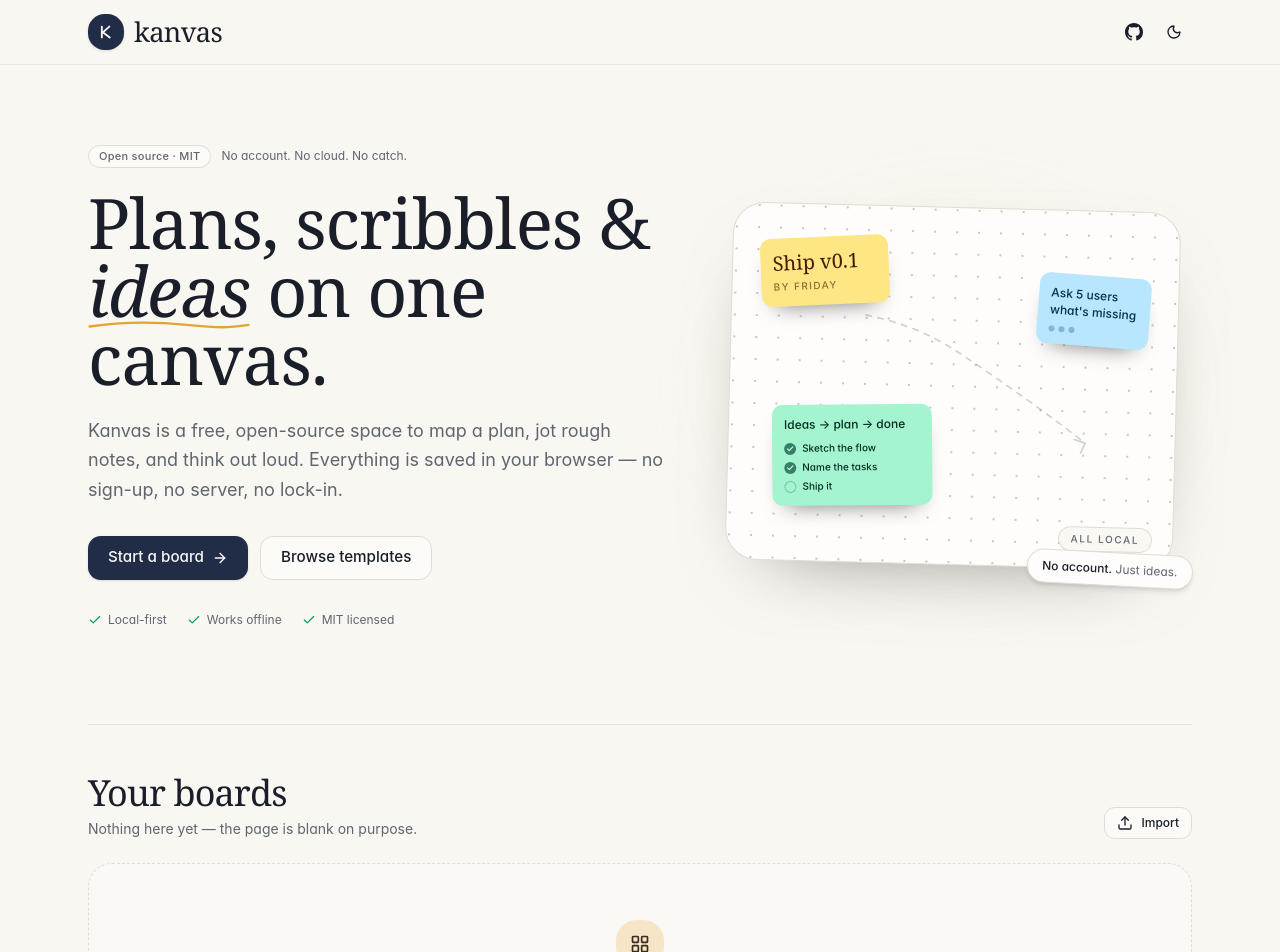
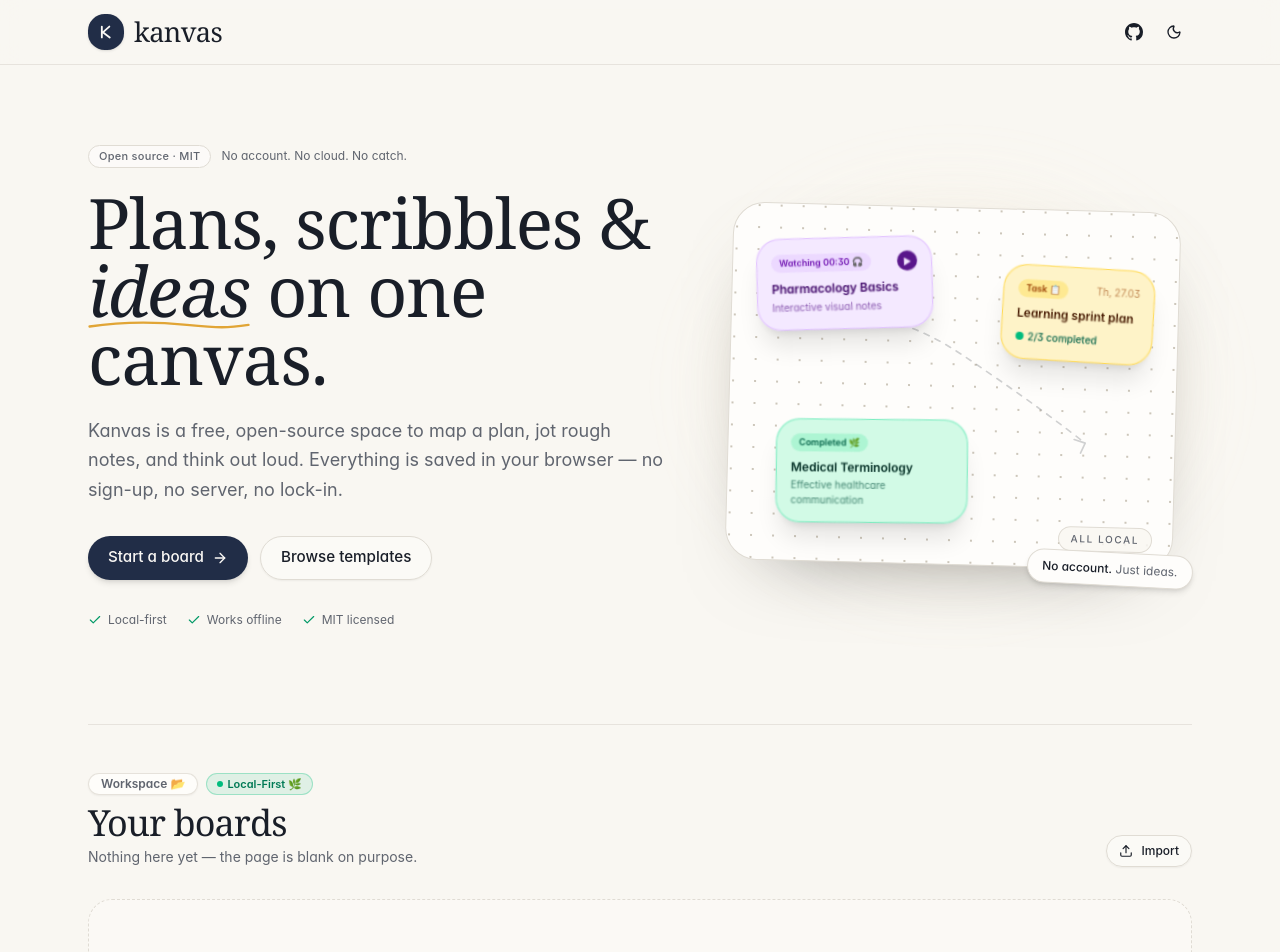
Before and after one commit to Hugoagfarizky/kanvas, a React (Vite) app: page / in a window 1280 px wide. Shown: the top 952 px of the page. Built offline with nearby package versions, Linux system fonts and the light colour scheme.

Commit message:
feat(ui): complete bento dashboard, hero cards, board cards, and canvas layers matching reference design

```diff
--- a/src/components/canvas.tsx
+++ b/src/components/canvas.tsx
@@ -31,6 +31,7 @@ import {
   Frame,
   Hand,
   Highlighter,
+  Layers,
   ListTodo,
   MapPin,
   Maximize2,
@@ -269,6 +270,7 @@ function BoardCanvasInner({ board, onViewportChange, onPersist }: CanvasProps) {
   const { zoom } = useViewport()
   const [showMiniMap, setShowMiniMap] = useState(false)
   const [showZoomMenu, setShowZoomMenu] = useState(false)
+  const [showLayers, setShowLayers] = useState(false)
 
   const [nodes, setNodes] = useState<Node[]>(() => board.nodes.map(toFlowNode))
   const [edges, setEdges] = useState<Edge[]>(() => board.edges.map(toFlowEdge))
@@ -1098,7 +1100,99 @@ function BoardCanvasInner({ board, onViewportChange, onPersist }: CanvasProps) {
           >
             <MapPin className="size-4" />
           </button>
+
+          {/* Layers Toggle (Ref 2 inspired) */}
+          <button
+            type="button"
+            onClick={() => setShowLayers((v) => !v)}
+            className={cn(
+              "flex size-8 items-center justify-center rounded-full transition",
+              showLayers
+                ? "bg-accent text-accent-foreground font-semibold shadow-xs"
+                : "text-muted-foreground hover:bg-accent hover:text-foreground",
+            )}
+            title={showLayers ? "Hide Layers" : "Show Layers"}
+          >
+            <Layers className="size-4" />
+          </button>
         </div>
+
+        {/* Floating Layers Button & Inspector (Ref 2 inspired) */}
+        <button
+          type="button"
+          onClick={() => setShowLayers((v) => !v)}
+          className={cn(
+            "fixed top-20 left-6 z-40 flex items-center gap-1.5 rounded-full border border-border/80 bg-card/90 px-3 py-1.5 text-xs font-semibold shadow-xl backdrop-blur-xl ring-1 ring-border/20 transition hover:bg-accent active:scale-95",
+            showLayers ? "bg-primary text-primary-foreground hover:bg-primary/95" : "text-foreground",
+          )}
+          title="Toggle Layers"
+        >
+          <Layers className="size-3.5" />
+          <span>Layers</span>
+          <span className="rounded-full bg-foreground/10 px-1.5 py-0.2 text-[10px]">
+            {nodes.length}
+          </span>
+        </button>
+
+        {showLayers ? (
+          <div className="fixed top-29 left-6 z-40 w-68 rounded-3xl border border-border/80 bg-card/95 p-3.5 shadow-2xl backdrop-blur-xl ring-1 ring-border/20 animate-in fade-in slide-in-from-left-2 duration-150">
+            <div className="flex items-center justify-between border-b border-border/60 pb-2">
+              <div className="flex items-center gap-1.5">
+                <Layers className="size-3.5 text-primary" />
+                <span className="text-xs font-bold text-foreground">Canvas Layers</span>
+              </div>
+              <button
+                type="button"
+                onClick={() => setShowLayers(false)}
+                className="rounded-full p-1 text-muted-foreground transition hover:bg-accent hover:text-foreground"
+              >
+                <X className="size-3.5" />
+              </button>
+            </div>
+
+            <div className="mt-2 max-h-64 space-y-1 overflow-y-auto pr-1">
+              {nodes.length === 0 ? (
+                <p className="py-4 text-center text-xs text-muted-foreground">No layers yet</p>
+              ) : (
+                nodes.map((n) => {
+                  const kind = (n.data as any)?.kind ?? n.type?.replace("kanvas-", "")
+                  const label =
+                    (n.data as any)?.data?.title ||
+                    (n.data as any)?.data?.text ||
+                    (n.data as any)?.data?.alt ||
+                    `${kind} node`
+
+                  return (
+                    <button
+                      key={n.id}
+                      type="button"
+                      onClick={() => {
+                        setNodes((current) =>
+                          current.map((item) => ({ ...item, selected: item.id === n.id })),
+                        )
+                        const w = (n.width ?? (n.data as any)?.size?.width ?? 120) as number
+                        const h = (n.height ?? (n.data as any)?.size?.height ?? 100) as number
+                        reactFlow.setCenter(n.position.x + w / 2, n.position.y + h / 2, {
+                          duration: 250,
+                          zoom: Math.max(0.8, zoom),
+                        })
+                      }}
+                      className={cn(
+                        "flex w-full items-center gap-2 rounded-xl px-2.5 py-1.5 text-left text-xs transition",
+                        n.selected
+                          ? "bg-primary text-primary-foreground font-semibold shadow-xs"
+                          : "text-foreground hover:bg-accent",
+                      )}
+                    >
+                      <span className="truncate flex-1 font-medium">{label}</span>
+                      <span className="text-[9px] uppercase font-bold opacity-60">{kind}</span>
+                    </button>
+                  )
+                })
+              )}
+            </div>
+          </div>
+        ) : null}
 
         {/* Primary Sculpted Pill Dock (Bottom-Center, inspired by Ref 3 & Ref 1) */}
         <div className="fixed bottom-6 left-1/2 -translate-x-1/2 z-40 flex items-center gap-1 rounded-full border border-border/80 bg-card/90 px-3 py-1.5 shadow-2xl backdrop-blur-xl ring-1 ring-border/20 transition-all">
--- a/src/components/hero.tsx
+++ b/src/components/hero.tsx
@@ -9,20 +9,14 @@ export function Hero({ onStart }: { onStart: () => void }) {
   return (
     <section className="grid items-center gap-14 pb-16 pt-12 lg:grid-cols-[1.1fr_0.9fr] lg:gap-10 lg:pb-24 lg:pt-20">
       <div>
-        <div
-          className="animate-rise flex flex-wrap items-center gap-2.5"
-          style={{ animationDelay: "0ms" }}
-        >
+        <div className="flex flex-wrap items-center gap-2.5">
           <Badge variant="outline" className="bg-card/70">
             Open source · MIT
           </Badge>
           <span className="text-xs text-muted-foreground">No account. No cloud. No catch.</span>
         </div>
 
-        <h1
-          className="animate-rise mt-5 max-w-2xl font-display text-[3.15rem] leading-[0.98] tracking-[-0.015em] sm:text-6xl lg:text-[4.35rem]"
-          style={{ animationDelay: "60ms" }}
-        >
+        <h1 className="mt-5 max-w-2xl font-display text-[3.15rem] leading-[0.98] tracking-[-0.015em] sm:text-6xl lg:text-[4.35rem]">
           Plans, scribbles &amp;{" "}
           <span className="relative inline-block italic">
             ideas
@@ -44,31 +38,22 @@ export function Hero({ onStart }: { onStart: () => void }) {
           on one canvas.
         </h1>
 
-        <p
-          className="animate-rise mt-6 max-w-xl text-base leading-relaxed text-muted-foreground sm:text-lg"
-          style={{ animationDelay: "120ms" }}
-        >
+        <p className="mt-6 max-w-xl text-base leading-relaxed text-muted-foreground sm:text-lg">
           Kanvas is a free, open-source space to map a plan, jot rough notes, and think out loud.
           Everything is saved in your browser — no sign-up, no server, no lock-in.
         </p>
 
-        <div
-          className="animate-rise mt-8 flex flex-col gap-3 sm:flex-row"
-          style={{ animationDelay: "180ms" }}
-        >
-          <Button size="lg" onClick={onStart}>
+        <div className="mt-8 flex flex-col gap-3 sm:flex-row">
+          <Button size="lg" onClick={onStart} className="rounded-full shadow-md hover:scale-105 active:scale-95 transition-all">
             Start a board
             <ArrowRight />
           </Button>
-          <Button variant="outline" size="lg" onClick={scrollToTemplates}>
+          <Button variant="outline" size="lg" onClick={scrollToTemplates} className="rounded-full shadow-xs hover:bg-accent transition-all">
             Browse templates
           </Button>
         </div>
 
-        <ul
-          className="animate-rise mt-8 flex flex-wrap gap-x-5 gap-y-2 text-xs text-muted-foreground"
-          style={{ animationDelay: "240ms" }}
-        >
+        <ul className="mt-8 flex flex-wrap gap-x-5 gap-y-2 text-xs text-muted-foreground">
           {HIGHLIGHTS.map((item) => (
             <li key={item} className="flex items-center gap-1.5">
               <Check className="size-3.5 text-emerald-600 dark:text-emerald-400" />
@@ -115,40 +100,48 @@ function HeroCanvas() {
           />
         </svg>
 
-        <div className="absolute left-7 top-8 w-32 -rotate-[4deg] rounded-md bg-amber-200 p-3 text-amber-950 shadow-[0_12px_22px_-14px_rgba(0,0,0,0.6)]">
-          <p className="font-display text-xl leading-tight">Ship v0.1</p>
-          <p className="mt-1 text-[10px] font-medium uppercase tracking-[0.14em] opacity-60">
-            by friday
+        {/* Lilac Tilted Card (Matching Ref 3 Pharmacology Card) */}
+        <div className="absolute left-6 top-8 w-44 -rotate-3 rounded-3xl border border-purple-300/80 bg-purple-100/95 p-3.5 text-purple-950 shadow-xl backdrop-blur-xs dark:border-purple-600/40 dark:bg-purple-950/60 dark:text-purple-100">
+          <div className="flex items-center justify-between">
+            <span className="inline-flex items-center gap-1 rounded-full bg-purple-200/80 px-2 py-0.5 text-[9px] font-semibold text-purple-800 dark:bg-purple-900/60 dark:text-purple-300">
+              Watching 00:30 🎧
+            </span>
+            <div className="flex size-5 items-center justify-center rounded-full bg-purple-900 text-purple-100 dark:bg-purple-200 dark:text-purple-900">
+              <span className="text-[9px] leading-none">▶</span>
+            </div>
+          </div>
+          <p className="mt-2 text-xs font-semibold leading-snug">Pharmacology Basics</p>
+          <p className="mt-0.5 text-[10px] text-purple-900/70 dark:text-purple-300/70">
+            Interactive visual notes
           </p>
         </div>
 
-        <div className="absolute right-7 top-16 w-28 rotate-[3deg] rounded-md bg-sky-200 p-3 text-sky-950 shadow-[0_12px_22px_-14px_rgba(0,0,0,0.6)]">
-          <p className="text-xs font-medium leading-snug">Ask 5 users what&apos;s missing</p>
-          <div className="mt-2 flex gap-1">
-            <span className="size-1.5 rounded-full bg-sky-900/30" />
-            <span className="size-1.5 rounded-full bg-sky-900/30" />
-            <span className="size-1.5 rounded-full bg-sky-900/30" />
+        {/* Butter Card (Matching Ref 3 Task Card) */}
+        <div className="absolute right-6 top-14 w-38 rotate-2 rounded-3xl border border-amber-300/80 bg-amber-100/95 p-3.5 text-amber-950 shadow-xl backdrop-blur-xs dark:border-amber-600/40 dark:bg-amber-950/60 dark:text-amber-100">
+          <div className="flex items-center justify-between">
+            <span className="inline-flex items-center gap-1 rounded-full bg-amber-200/80 px-2 py-0.5 text-[9px] font-semibold text-amber-800 dark:bg-amber-900/60 dark:text-amber-300">
+              Task 📋
+            </span>
+            <span className="text-[10px] text-amber-800/60 dark:text-amber-300/60">Th, 27.03</span>
+          </div>
+          <p className="mt-2 text-xs font-semibold">Learning sprint plan</p>
+          <div className="mt-2 flex items-center gap-1">
+            <span className="size-2 rounded-full bg-emerald-500" />
+            <span className="text-[10px] font-medium text-emerald-800 dark:text-emerald-400">2/3 completed</span>
           </div>
         </div>
 
-        <div className="absolute bottom-14 left-11 w-40 -rotate-2 rounded-md bg-emerald-200 p-3 text-emerald-950 shadow-[0_12px_22px_-14px_rgba(0,0,0,0.6)]">
-          <p className="text-xs font-medium">Ideas → plan → done</p>
-          <ul className="mt-2 space-y-1 text-[10px] font-medium">
-            {["Sketch the flow", "Name the tasks", "Ship it"].map((item, index) => (
-              <li key={item} className="flex items-center gap-1.5">
-                <span
-                  className={
-                    index === 2
-                      ? "flex size-3 items-center justify-center rounded-full border border-emerald-900/30"
-                      : "flex size-3 items-center justify-center rounded-full bg-emerald-900/70 text-emerald-50"
-                  }
-                >
-                  {index < 2 ? <Check className="size-2" strokeWidth={3} /> : null}
-                </span>
-                {item}
-              </li>
-            ))}
-          </ul>
+        {/* Mint Card (Matching Ref 3 Medical Terminology Card) */}
+        <div className="absolute bottom-10 left-12 w-48 -rotate-1 rounded-3xl border border-emerald-300/80 bg-emerald-100/95 p-3.5 text-emerald-950 shadow-xl backdrop-blur-xs dark:border-emerald-600/40 dark:bg-emerald-950/60 dark:text-emerald-100">
+          <div className="flex items-center justify-between">
+            <span className="inline-flex items-center gap-1 rounded-full bg-emerald-200/80 px-2 py-0.5 text-[9px] font-semibold text-emerald-800 dark:bg-emerald-900/60 dark:text-emerald-300">
+              Completed 🌿
+            </span>
+          </div>
+          <p className="mt-2 text-xs font-semibold">Medical Terminology</p>
+          <p className="mt-0.5 text-[10px] text-emerald-900/70 dark:text-emerald-300/70">
+            Effective healthcare communication
+          </p>
         </div>
 
         <div className="absolute bottom-4 right-5 rounded-full border border-border bg-background/85 px-3 py-1 text-[10px] font-medium uppercase tracking-[0.16em] text-muted-foreground">
--- a/src/index.css
+++ b/src/index.css
@@ -113,8 +113,8 @@
 
 @keyframes rise {
   from {
-    opacity: 0;
-    transform: translateY(14px);
+    opacity: 0.8;
+    transform: translateY(6px);
   }
   to {
     opacity: 1;
@@ -123,7 +123,7 @@
 }
 
 @utility animate-rise {
-  animation: rise 0.7s cubic-bezier(0.22, 1, 0.36, 1) both;
+  animation: rise 0.4s ease-out;
 }
 
 @media (prefers-reduced-motion: reduce) {
--- a/src/lib/templates.ts
+++ b/src/lib/templates.ts
@@ -61,23 +61,36 @@ export function getTemplate(id: TemplateId): BoardTemplate | undefined {
   return TEMPLATES.find((template) => template.id === id)
 }
 
-const NOTE_STYLE: NodeStyle = { fill: "#fef08a", stroke: "#eab308", text: "#1e293b", fontSize: 14 }
+const NOTE_STYLE_BUTTER: NodeStyle = { fill: "#fef9c3", stroke: "#fde047", text: "#713f12", fontSize: 14 }
+const NOTE_STYLE_LILAC: NodeStyle = { fill: "#f3e8ff", stroke: "#d8b4fe", text: "#581c87", fontSize: 14 }
+const NOTE_STYLE_MINT: NodeStyle = { fill: "#ecfdf5", stroke: "#a7f3d0", text: "#065f46", fontSize: 14 }
+const NOTE_STYLE_SKY: NodeStyle = { fill: "#f0f9ff", stroke: "#bae6fd", text: "#0369a1", fontSize: 14 }
+
 const FRAME_STYLE: NodeStyle = {
-  fill: "rgba(148,163,184,0.08)",
+  fill: "rgba(148,163,184,0.06)",
   stroke: "#94a3b8",
   text: "var(--foreground)",
   fontSize: 12,
 }
-const TASK_STYLE: NodeStyle = { fill: "#ffffff", stroke: "#cbd5e1", text: "#0f172a", fontSize: 13 }
+const TASK_STYLE: NodeStyle = { fill: "#ffffff", stroke: "#e2e8f0", text: "#0f172a", fontSize: 13 }
 
-function note(id: string, text: string, x: number, y: number, w = 200, h = 120): KanvasNode {
+function note(
+  id: string,
+  text: string,
+  x: number,
+  y: number,
+  w = 220,
+  h = 140,
+  style = NOTE_STYLE_BUTTER,
+  tag = "Note 📌",
+): KanvasNode {
   return {
     id,
     type: "note",
     position: { x, y },
     size: { width: w, height: h },
-    style: NOTE_STYLE,
-    data: { text },
+    style,
+    data: { text, tag },
   }
 }
 
@@ -98,8 +111,8 @@ function task(
   items: { id: string; text: string; done: boolean }[],
   x: number,
   y: number,
-  w = 240,
-  h = 180,
+  w = 260,
+  h = 190,
 ): KanvasNode {
   return {
     id,
@@ -117,55 +130,48 @@ export function seedNodesForTemplate(templateId: TemplateId): KanvasNode[] {
   switch (templateId) {
     case "brainstorm":
       return [
-        frame(nid(), "Ideas", -260, -180, 560, 360),
-        note(nid(), "What if users could...", -220, -120),
-        note(nid(), "We should try...", -20, -120),
-        note(nid(), "Crazy idea:", -220, 40),
-        note(nid(), "Keep this one?", 180, -40, 180, 100),
+        frame(nid(), "Ideas", -280, -200, 580, 380),
+        note(nid(), "Interactive visual learning cards", -240, -140, 220, 140, NOTE_STYLE_LILAC, "Idea 💡"),
+        note(nid(), "Instant contrast & pastel palettes", -240, 40, 220, 140, NOTE_STYLE_MINT, "Plan 🎯"),
+        note(nid(), "Offline-first IndexedDB persistence", 20, -140, 220, 140, NOTE_STYLE_BUTTER, "Note 📌"),
+        note(nid(), "Bento style dashboard & floating dock", 20, 40, 220, 140, NOTE_STYLE_SKY, "Urgent ⭐"),
       ]
     case "project":
       return [
-        frame(nid(), "Now", -300, -200, 280, 320),
-        frame(nid(), "Next", 20, -200, 280, 320),
-        frame(nid(), "Later", 340, -200, 280, 320),
+        frame(nid(), "Now", -320, -200, 300, 340),
+        frame(nid(), "Next", 20, -200, 300, 340),
+        frame(nid(), "Later", 360, -200, 300, 340),
         task(
           nid(),
-          "Now",
+          "Sprint Goals",
           [
-            { id: createId("task_item"), text: "Define scope", done: false },
-            { id: createId("task_item"), text: "First prototype", done: false },
+            { id: createId("task_item"), text: "Design Bento Dock", done: true },
+            { id: createId("task_item"), text: "Viewport & Zoom controls", done: true },
+            { id: createId("task_item"), text: "WCAG contrast verification", done: false },
           ],
-          -280,
-          -150,
-          240,
-          140,
+          -300,
+          -140,
+          260,
+          190,
         ),
       ]
     case "weekly":
       return [
-        frame(nid(), "Monday", -300, -180, 220, 200),
-        frame(nid(), "Wednesday", -60, -180, 220, 200),
-        frame(nid(), "Friday", 180, -180, 220, 200),
-        task(
-          nid(),
-          "This week",
-          [
-            { id: createId("task_item"), text: "Top priority", done: false },
-            { id: createId("task_item"), text: "Secondary", done: false },
-          ],
-          -280,
-          40,
-          220,
-          120,
-        ),
+        frame(nid(), "Monday", -320, -180, 250, 240),
+        frame(nid(), "Wednesday", -50, -180, 250, 240),
+        frame(nid(), "Friday", 220, -180, 250, 240),
+        note(nid(), "Weekly kick-off & goals", -300, -120, 210, 130, NOTE_STYLE_BUTTER, "Plan 🎯"),
+        note(nid(), "Mid-week prototype review", -30, -120, 210, 130, NOTE_STYLE_LILAC, "Task 📋"),
+        note(nid(), "Ship release & demo", 240, -120, 210, 130, NOTE_STYLE_MINT, "Urgent ⭐"),
       ]
     case "retro":
       return [
-        frame(nid(), "Went well", -300, -180, 260, 260),
-        frame(nid(), "To improve", 0, -180, 260, 260),
-        frame(nid(), "Action items", 300, -180, 260, 260),
-        note(nid(), "Fast releases", -270, -120, 200, 80),
-        note(nid(), "Flaky tests", 30, -120, 200, 80),
+        frame(nid(), "Went well 🌿", -320, -180, 280, 280),
+        frame(nid(), "To improve ⚠️", -20, -180, 280, 280),
+        frame(nid(), "Action items 🎯", 280, -180, 280, 280),
+        note(nid(), "Fast releases & bento docks", -290, -120, 220, 120, NOTE_STYLE_MINT, "Idea 💡"),
+        note(nid(), "Ensure all contrast is AA compliant", 10, -120, 220, 120, NOTE_STYLE_BUTTER, "Task 📋"),
+        note(nid(), "Write docs with visual guide", 310, -120, 220, 120, NOTE_STYLE_SKY, "Plan 🎯"),
       ]
     default:
       return []
--- a/src/pages/dashboard.tsx
+++ b/src/pages/dashboard.tsx
@@ -255,20 +255,29 @@ export function DashboardPage() {
           aria-busy={boards === null}
           className="scroll-mt-24 border-t border-border/70 py-12"
         >
-          <div className="mb-6 flex flex-col gap-4 lg:flex-row lg:items-end lg:justify-between">
+          <div className="mb-8 flex flex-col gap-4 lg:flex-row lg:items-end lg:justify-between">
             <div>
+              <div className="flex items-center gap-2 mb-2">
+                <span className="inline-flex items-center gap-1.5 rounded-full border border-border/80 bg-card/90 px-3 py-0.5 text-xs font-semibold text-muted-foreground shadow-xs">
+                  <span>Workspace 📂</span>
+                </span>
+                <span className="inline-flex items-center gap-1 rounded-full border border-emerald-500/30 bg-emerald-500/10 px-2.5 py-0.5 text-[11px] font-semibold text-emerald-700 dark:text-emerald-400">
+                  <span className="size-1.5 rounded-full bg-emerald-500" />
+                  Local-First 🌿
+                </span>
+              </div>
               <h2 className="font-display text-3xl tracking-tight sm:text-4xl">Your boards</h2>
-              <p className="mt-1.5 text-sm text-muted-foreground">
+              <p className="mt-1 text-sm text-muted-foreground">
                 {boards === null
                   ? "Opening your local workspace…"
                   : boardCountLabel(boards.length, loadError)}
               </p>
             </div>
 
-            <div className="flex w-full flex-col gap-2 sm:w-auto sm:flex-row sm:items-center">
+            <div className="flex w-full flex-col gap-2.5 sm:w-auto sm:flex-row sm:items-center">
               {hasBoards ? (
-                <div className="relative w-full sm:w-56">
-                  <Search className="pointer-events-none absolute left-2.5 top-1/2 size-3.5 -translate-y-1/2 text-muted-foreground" />
+                <div className="relative w-full sm:w-60">
+                  <Search className="pointer-events-none absolute left-3 top-1/2 size-3.5 -translate-y-1/2 text-muted-foreground" />
                   <input
                     ref={searchRef}
                     type="search"
@@ -276,14 +285,14 @@ export function DashboardPage() {
                     onChange={(event) => setQuery(event.target.value)}
                     placeholder="Search boards…"
                     aria-label="Search boards"
-                    className="h-8 w-full rounded-md border border-border bg-card/60 pl-8 pr-8 text-xs outline-none transition placeholder:text-muted-foreground/70 focus:border-ring focus:ring-[3px] focus:ring-ring/25 [&::-webkit-search-cancel-button]:hidden"
+                    className="h-9 w-full rounded-full border border-border/80 bg-card/80 pl-8.5 pr-8 text-xs outline-none shadow-xs transition placeholder:text-muted-foreground/70 focus:border-ring focus:ring-[3px] focus:ring-ring/25 [&::-webkit-search-cancel-button]:hidden"
                   />
                   {query ? (
                     <button
                       type="button"
                       onClick={() => setQuery("")}
                       aria-label="Clear search"
-                      className="absolute right-1.5 top-1/2 flex size-5 -translate-y-1/2 items-center justify-center rounded text-muted-foreground transition hover:bg-accent hover:text-foreground"
+                      className="absolute right-2 top-1/2 flex size-5 -translate-y-1/2 items-center justify-center rounded-full text-muted-foreground transition hover:bg-accent hover:text-foreground"
                     >
                       <X className="size-3" />
                     </button>
@@ -309,14 +318,20 @@ export function DashboardPage() {
                 size="sm"
                 onClick={() => fileInputRef.current?.click()}
                 disabled={boards === null}
+                className="rounded-full shadow-xs"
               >
-                <Upload />
+                <Upload className="size-3.5" />
                 Import
               </Button>
 
               {hasBoards ? (
-                <Button size="sm" onClick={() => void handleCreate("blank")} disabled={creating}>
-                  {creating ? <Loader2 className="animate-spin" /> : <Plus />}
+                <Button
+                  size="sm"
+                  onClick={() => void handleCreate("blank")}
+                  disabled={creating}
+                  className="rounded-full shadow-xs"
+                >
+                  {creating ? <Loader2 className="animate-spin size-3.5" /> : <Plus className="size-3.5" />}
                   New board
                 </Button>
               ) : null}
--- a/src/types/board.ts
+++ b/src/types/board.ts
@@ -27,13 +27,13 @@ export type NodeStyle = {
   fontSize?: number
 }
 
-export type NoteData = { text: string }
+export type NoteData = { text: string; tag?: string }
 export type TextData = { text: string }
 export type TaskItem = { id: string; text: string; done: boolean }
 export type TaskData = { title: string; items: TaskItem[] }
-export type ShapeData = { kind: "rect" | "ellipse" | "diamond" }
+export type ShapeData = { kind: "rect" | "round-rect" | "pill" | "ellipse" | "diamond"; text?: string }
 export type FrameData = { title: string }
-export type ImageData = { src: string; alt?: string }
+export type ImageData = { src: string; alt?: string; fit?: "contain" | "cover" }
 
 type NodeBase<TType extends NodeType, TData> = {
   id: string
```
Also changed, not shown: src/components/board-card.tsx (+25 -25 lines), src/components/template-card.tsx (+6 -6 lines).
